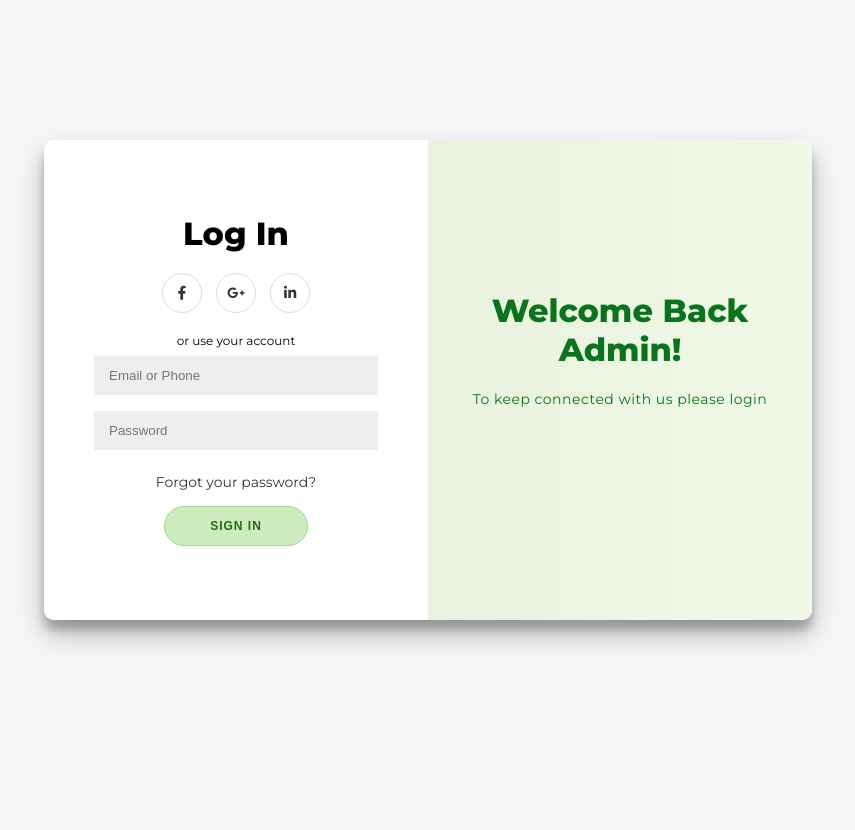
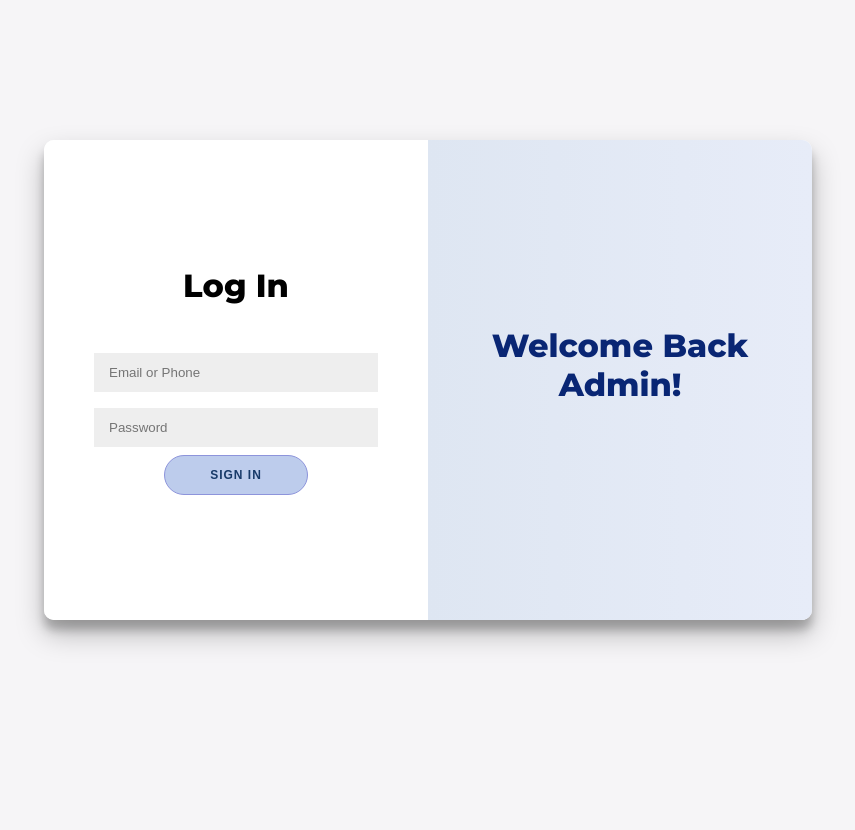
Before and after one commit to Nisseee/PaRental-Admin, a PHP site: page / in a window 1280 px wide. Shown: the whole page, without its empty margins (212-1067 px from the left). Run offline with PHP 8.4, Linux system fonts and the light colour scheme.

Commit message:
sign in adjustment

```diff
--- a/assets/css/signin.css
+++ b/assets/css/signin.css
@@ -45,9 +45,9 @@ a {
 
 button {
   border-radius: 20px;
-  border: 1px solid #93db8d;
-  background-color: #ccecbd;
-  color: #256918;
+  border: 1px solid #8d94db;
+  background-color: #bdccec;
+  color: #183a69;
   font-size: 12px;
   font-weight: bold;
   padding: 12px 45px;
@@ -161,12 +161,12 @@ input {
 
 .overlay {
   background: #e9ffe1;
-  background: -webkit-linear-gradient(to right, #b1f0a4, #c9f8b6);
-  background: linear-gradient(to right, #deecd5, #f1f8e7);
+  background: -webkit-linear-gradient(to right, #a4bff0, #b6d7f8);
+  background: linear-gradient(to right, #d5e0ec, #e7ecf8);
   background-repeat: no-repeat;
   background-size: cover;
   background-position: 0 0;
-  color: #09741b;
+  color: #092674;
   position: relative;
   left: -100%;
   height: 100%;
--- a/index.php
+++ b/index.php
@@ -56,18 +56,15 @@ $connect->close();
       <form method="post" action="<?php echo $_SERVER['PHP_SELF']; ?>">
         <h1>Log In</h1>
         <div class="social-container">
-          <a href="#" class="social"><i class="fab fa-facebook-f"></i></a>
-          <a href="#" class="social"><i class="fab fa-google-plus-g"></i></a>
-          <a href="#" class="social"><i class="fab fa-linkedin-in"></i></a>
         </div>
-        <span>or use your account</span>
+
         <input type="text" name="email_phone" placeholder="Email or Phone" value="<?php echo isset($_SESSION['email_phone']) ? $_SESSION['email_phone'] : ''; ?>" />
         <input type="password" name="password" placeholder="Password" />
         <?php if (isset($_GET['error'])) { ?>
           <span style="color: red;"><?php echo $_GET['error']; ?></span></>
         <?php } ?>
         <span style="color: red;"><?php echo $error; ?></span>
-        <a href="pass_recovery.php" class="forgotpass">Forgot your password?</a>
+
         <button type="submit">Sign In</button>
       </form>
     </div>
@@ -79,7 +76,7 @@ $connect->close();
         </div>
         <div class="overlay-panel overlay-right">
           <h1>Welcome Back Admin!</h1>
-          <p>To keep connected with us please login</p>
+
           <a href="../login/signup.php" id="login" class="ghost"></a>
         </div>
       </div>
```
